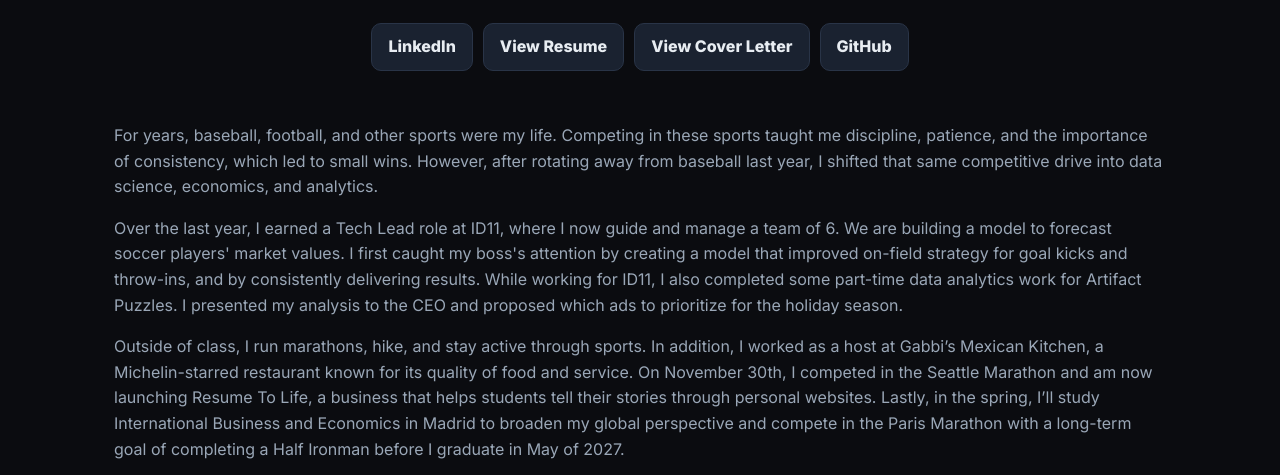
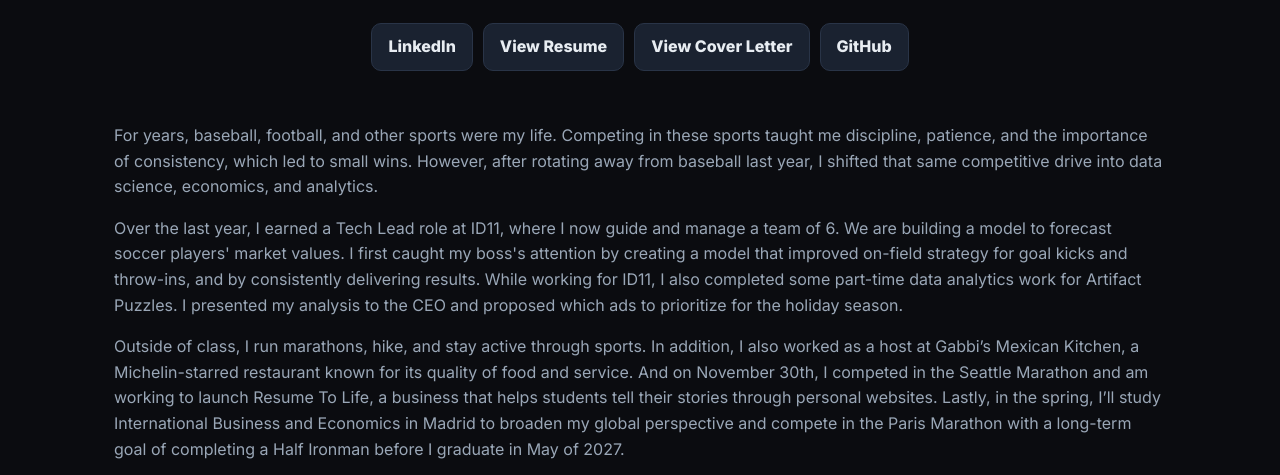
Before and after one commit to mtlongtin123/Resume_To_Life, a plain HTML site: page index.html in a window 1280 px wide. Shown: the part 466-941 px from the top of the page. Drawn offline with Linux system fonts and the light colour scheme; no server answers.

Commit message:
Update personal narrative in index.html
Revised paragraph for clarity and conciseness.

```diff
--- a/index.html
+++ b/index.html
@@ -142,7 +142,7 @@
 
     <p> Over the last year, I earned a Tech Lead role at ID11, where I now guide and manage a team of 6. We are building a model to forecast soccer players' market values. I first caught my boss's attention by creating a model that improved on-field strategy for goal kicks and throw-ins, and by consistently delivering results. While working for ID11, I also completed some part-time data analytics work for Artifact Puzzles. I presented my analysis to the CEO and proposed which ads to prioritize for the holiday season.  </p>
 
-    <p>  Outside of class, I run marathons, hike, and stay active through sports. In addition, I worked as a host at Gabbi’s Mexican Kitchen, a Michelin-starred restaurant known for its quality of food and service. On November 30th, I competed in the Seattle Marathon and am now launching Resume To Life, a business that helps students tell their stories through personal websites. Lastly, in the spring, I’ll study International Business and Economics in Madrid to broaden my global perspective and compete in the Paris Marathon with a long-term goal of completing a Half Ironman before I graduate in May of 2027. </p>
+    <p>  Outside of class, I run marathons, hike, and stay active through sports. In addition, I also worked as a host at Gabbi’s Mexican Kitchen, a Michelin-starred restaurant known for its quality of food and service. And on November 30th, I competed in the Seattle Marathon and am working to launch Resume To Life, a business that helps students tell their stories through personal websites. Lastly, in the spring, I’ll study International Business and Economics in Madrid to broaden my global perspective and compete in the Paris Marathon with a long-term goal of completing a Half Ironman before I graduate in May of 2027. </p>
 
     <div class="grid cols-2" style="margin-top:10px">
       <div class="card">
```
